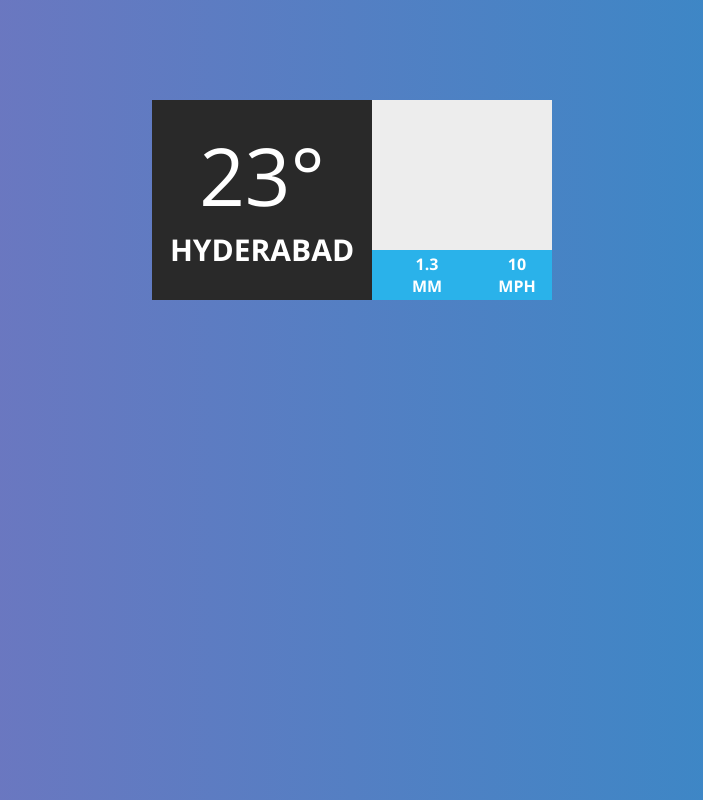
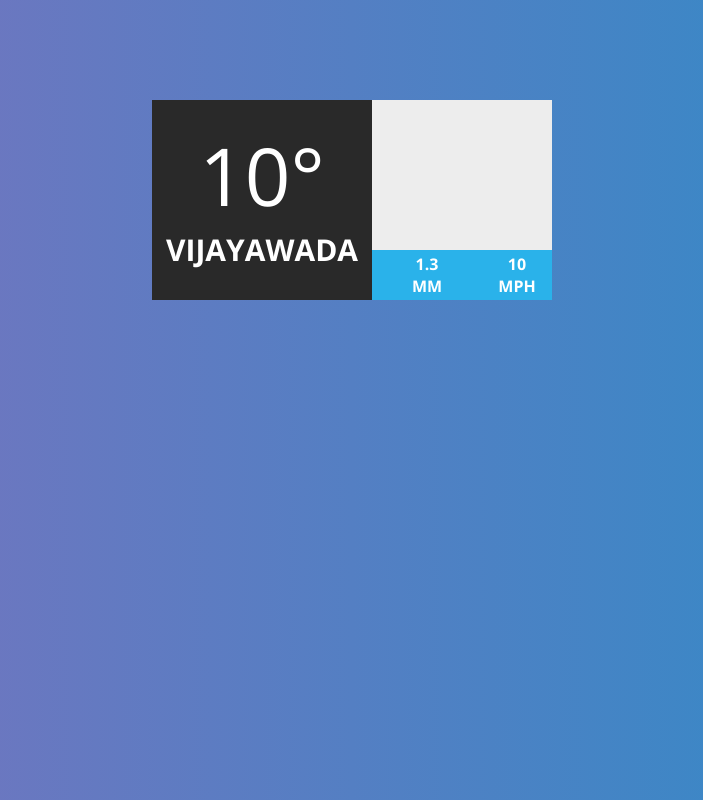
Before and after one commit to chakrihacker/react-weather, a React (Create React App) app: page / in a window 1280 px wide. Shown: the whole page, without its empty margins (288-991 px from the left). Built offline with nearby package versions, Linux system fonts and the light colour scheme; no server answers; some icons are missing.

Commit message:
Worked a little

```diff
--- a/src/App.js
+++ b/src/App.js
@@ -1,21 +1,21 @@
 import React, { Component } from 'react';
 import './App.css';
 
-class CurrentTemp extends React.Component {
-
-  getLocation () {
-
 function getWeather(lat, lon) {
+  let temp;
   const apikey = "baf6c6853241d66bcc45614cd1e3e901";
   const url = "http://api.openweathermap.org/data/2.5/weather?units=metric&lat=" + lat + "&lon=" + lon + "&appid=" + apikey;
   let xhr = new XMLHttpRequest();
+  console.log(url);
   xhr.onreadystatechange = function() {
     if (this.readyState === 4 && this.status === 200) {
       let jsondata = xhr.responseText;
       let data = JSON.parse(jsondata);
+      temp = data.main.temp;
       console.log(data.main.temp);
     }
   };
+  return temp;
   xhr.open("GET", url, true);
   xhr.send();
 }
@@ -29,20 +29,25 @@ class CurrentTemp extends React.Component {
 } else {
   console.log('Browser Does not support location access or location permission is blocked');
 }
+
+class CurrentTemp extends React.Component {
+
+  constructor(props) {
+    super(props);
+    this.state = {
+      temp: '10',
+      location: 'Vijayawada'
     }
-
-  componentDidMount () {
-    this.getLocation();
   }
 
   render() {
     return (
       <div className="currentTemp">
         <span className="temp">
-          23&deg;
+          {this.state.temp}&deg;
         </span>
         <span className="location">
-          Hyderabad
+          {this.state.location}
         </span>
       </div>
     );
```
Lines whose indentation alone changed are shown as unchanged.
